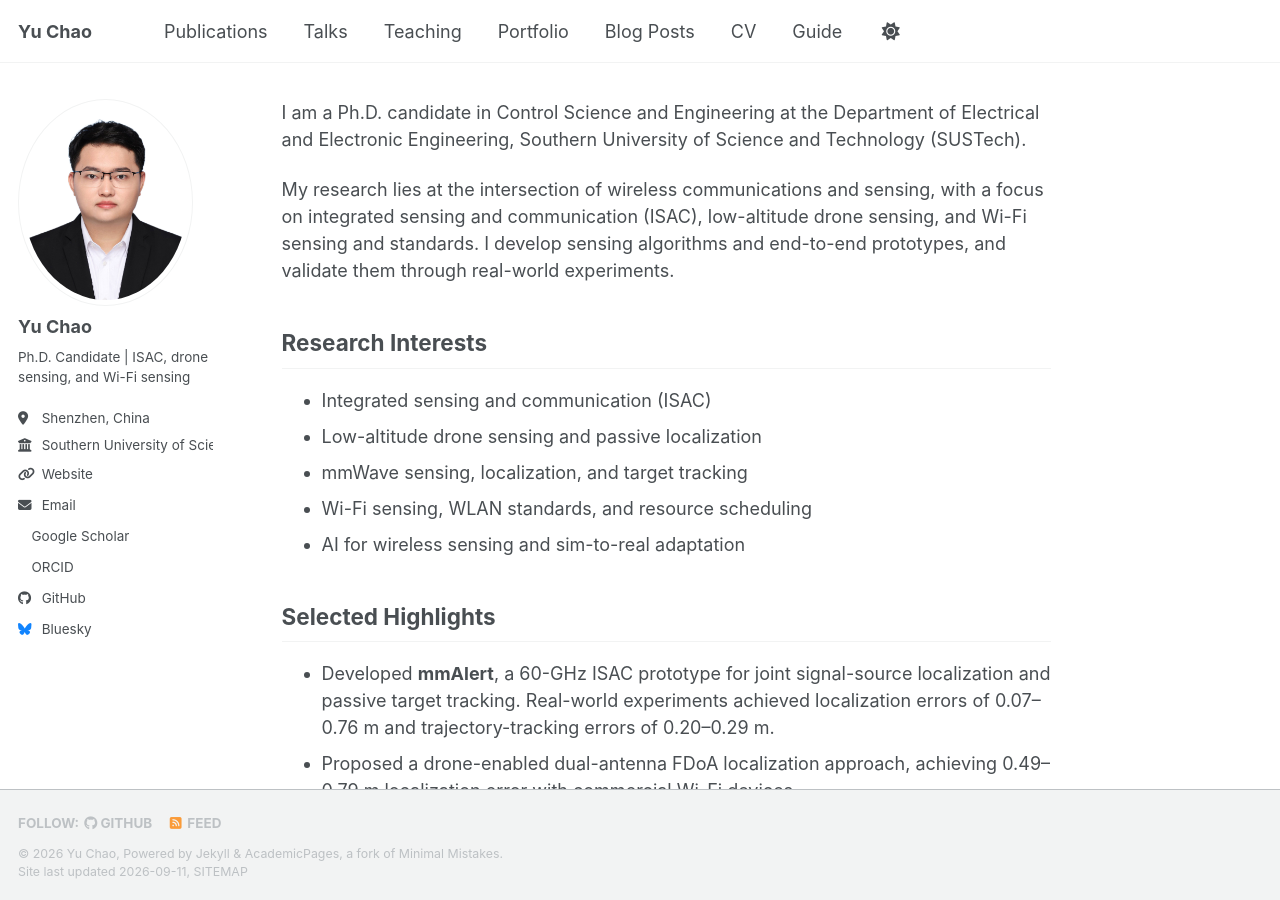
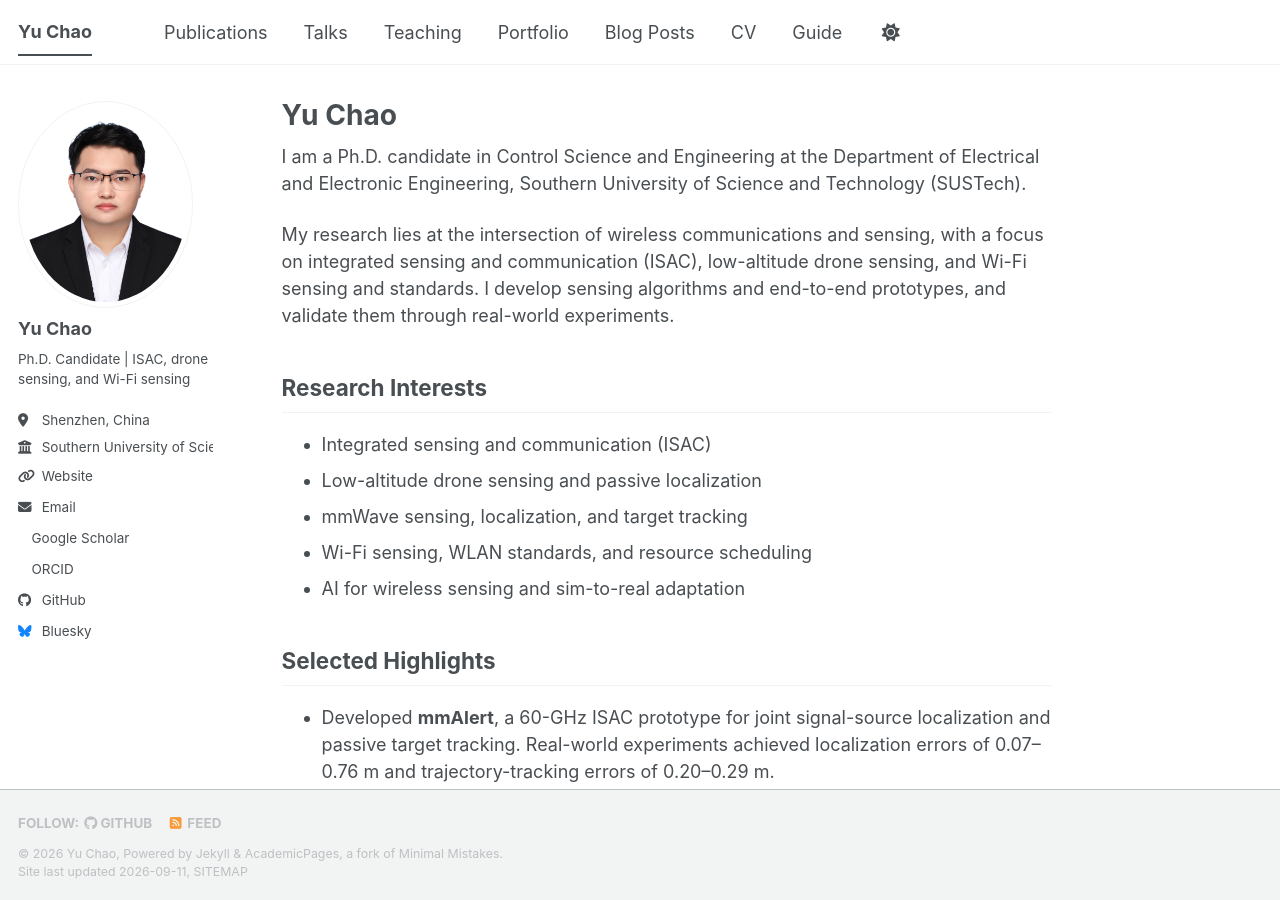
Before and after one commit to Ychao12032212/Ychao12032212.github.io, a Jekyll site: the page built from _pages/about.md, in a window 1280 px wide and 900 px high. Built offline with Jekyll 4.4.1, drawn with Linux system fonts in a browser that asks for light colours; our own code applies the rules of GitHub Pages for plain Markdown files; a style sheet for code colours, icons or effects is not loaded.

Commit message:
Update about page with personal and research details
Added metadata and expanded personal introduction.

```diff
--- a/_pages/about.md
+++ b/_pages/about.md
@@ -1,3 +1,12 @@
+---
+permalink: /
+title: "Yu Chao"
+author_profile: true
+redirect_from:
+  - /about/
+  - /about.html
+---
+
 I am a Ph.D. candidate in Control Science and Engineering at the Department of Electrical and Electronic Engineering, Southern University of Science and Technology (SUSTech).
 
 My research lies at the intersection of wireless communications and sensing, with a focus on integrated sensing and communication (ISAC), low-altitude drone sensing, and Wi-Fi sensing and standards. I develop sensing algorithms and end-to-end prototypes, and validate them through real-world experiments.
```
